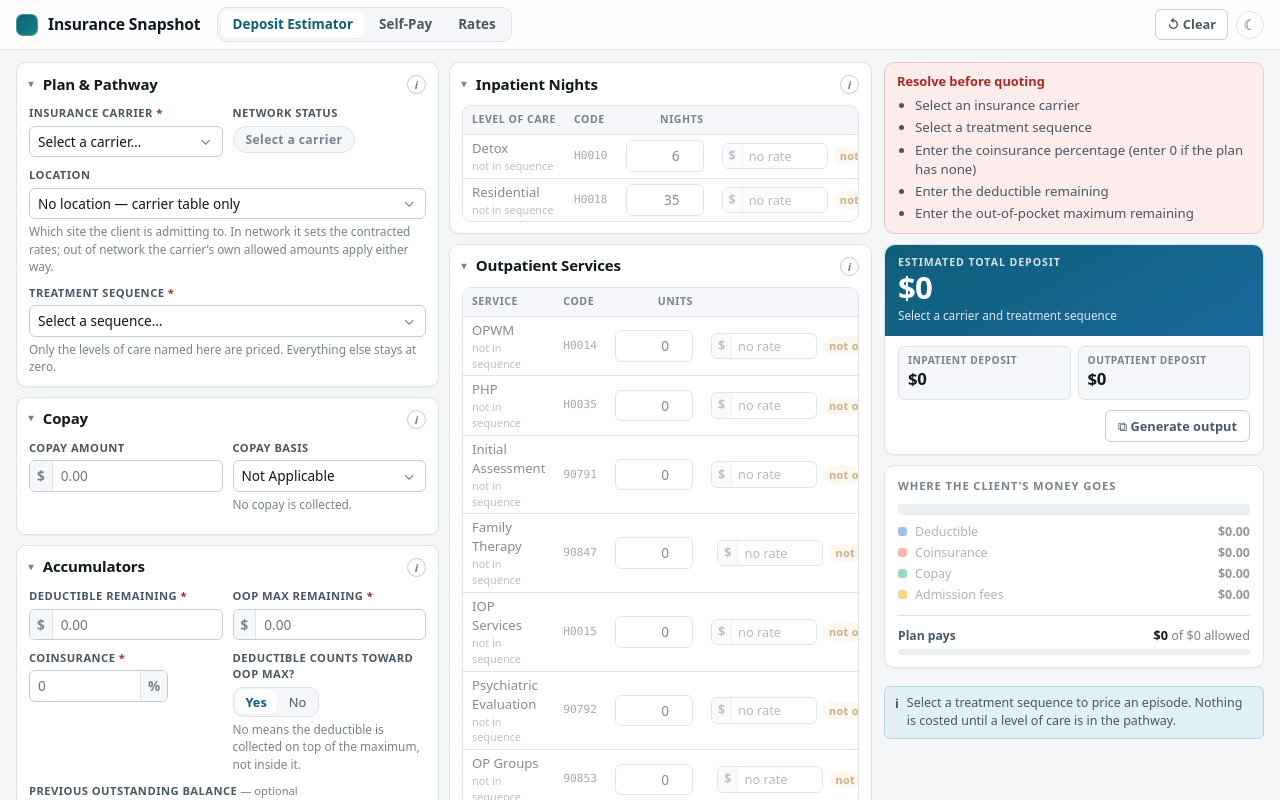
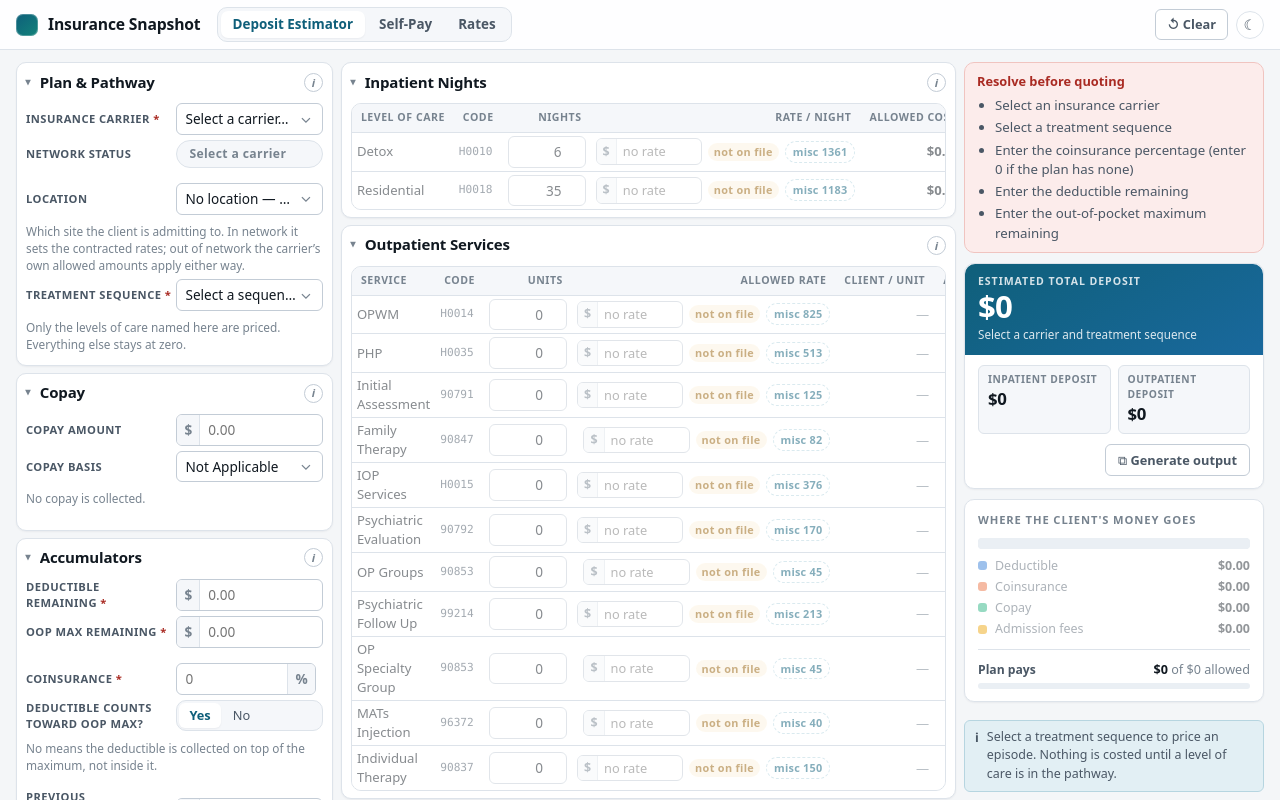
Before and after one commit to phoenixglass/Insurance-Snapshot, a React (Vite) app: page / in a window 1280 px wide. Shown: the top 800 px of the page. Built offline with nearby package versions, Linux system fonts and the light colour scheme.

Commit message:
Add compact desktop worksheet layout scoped to deposit estimator

```diff
--- a/src/App.css
+++ b/src/App.css
@@ -2036,3 +2036,19 @@ textarea {
     padding: 10px 10px 40px;
   }
 }
+
+/* Desktop worksheet: keep benefits beside the service calculations. */
+.estimator-compact .estimator-worksheet { grid-template-columns: minmax(0, 1fr); }
+.estimator-compact .form-section { padding: 7px 9px; }
+.estimator-compact .form-col { gap: 7px; }
+.estimator-compact .line-table .row-inactive .row-off { display: none; }
+@media (min-width: 1280px) {
+  .estimator-compact { grid-template-columns: minmax(0, 1fr) 300px; gap: 8px; }
+  .estimator-compact .estimator-worksheet { grid-template-columns: minmax(285px, 0.85fr) minmax(0, 1.65fr); gap: 8px; }
+  .estimator-compact .estimator-worksheet .field-row { grid-template-columns: minmax(0, 1fr); gap: 0; }
+  .estimator-compact .estimator-worksheet .field-group { display: grid; grid-template-columns: minmax(0, 1fr) minmax(0, 1fr); align-items: center; gap: 4px; margin-bottom: 5px; }
+  .estimator-compact .estimator-worksheet .field-group > .field-label { margin: 0; }
+  .estimator-compact .estimator-worksheet .field-hint { grid-column: 1 / -1; }
+  .estimator-compact .estimator-worksheet .fee-grid { grid-template-columns: repeat(2, minmax(0, 1fr)); }
+  .estimator-compact .estimator-services .line-table td { padding: 3px 5px; }
+}
```
